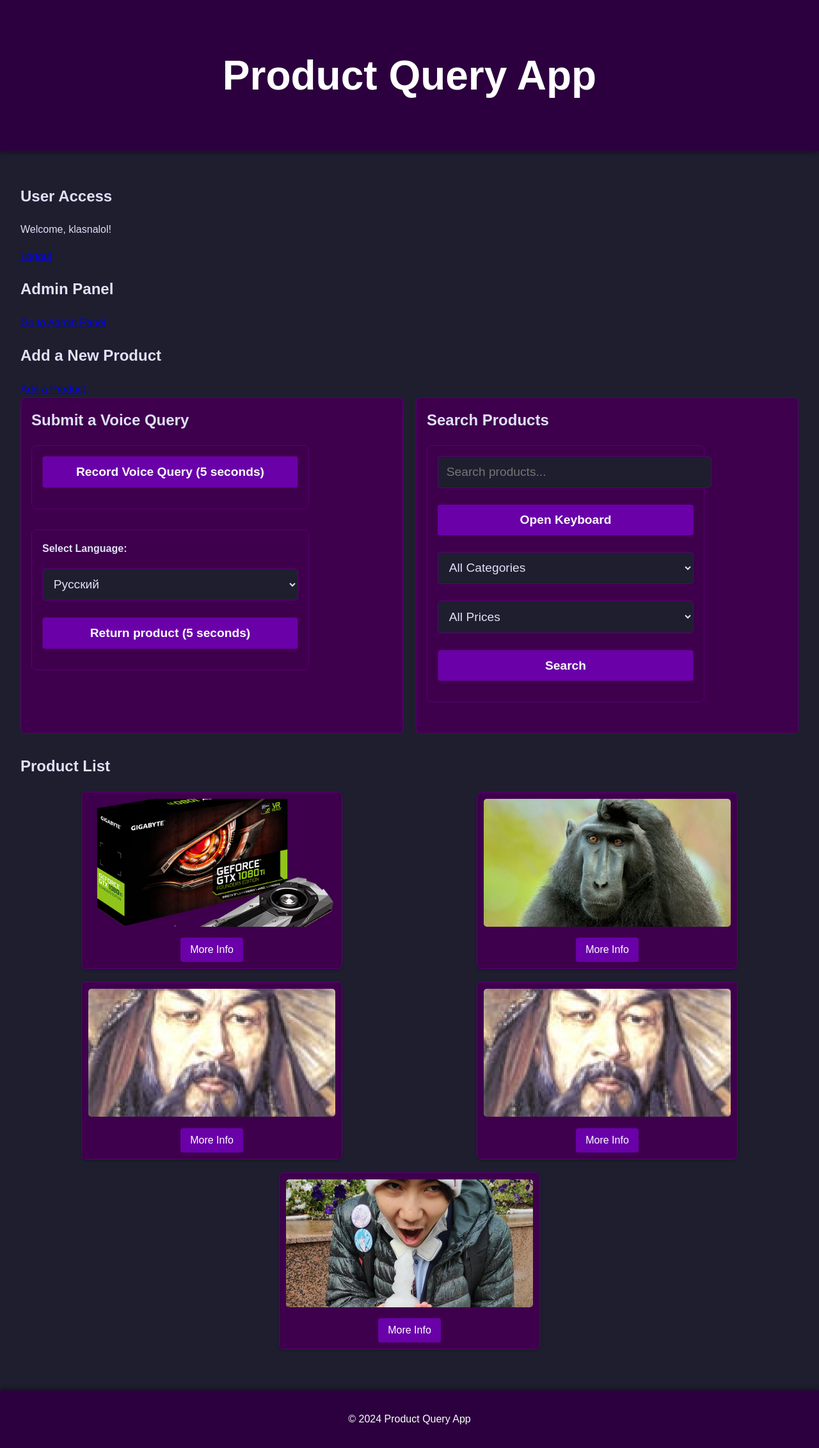
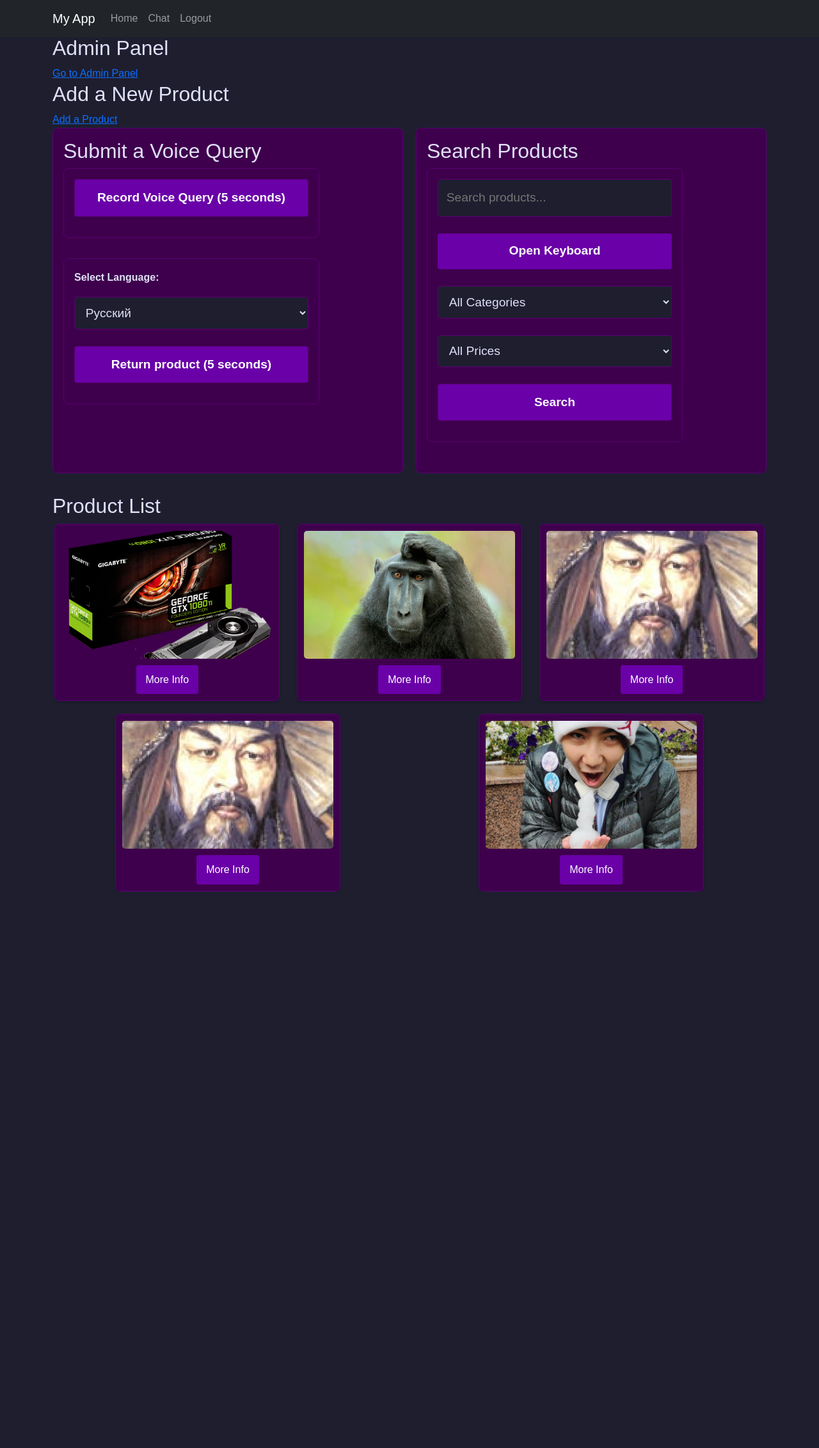
Before and after one commit to klasnalol/workassis, a Flask app: page / in a window 1280 px wide. Shown: the whole page at 64% size. After the commit the page ends 1394 px from the top, so only its background shows below. Run offline with Flask 3, Linux system fonts and the light colour scheme; a user stored in the database is signed in; data comes from the database, SQL or seed files in the repository; data that the repository does not hold is empty.

Commit message:
chat app
da i nasral i cho?

```diff
--- a/n/app.py
+++ b/n/app.py
@@ -1,3 +1,5 @@
+import eventlet
+eventlet.monkey_patch()
 import os
 import sqlite3
 import sounddevice as sd
@@ -6,12 +8,18 @@
 from werkzeug.security import generate_password_hash, check_password_hash
 from werkzeug.utils import secure_filename
 from openai import OpenAI
+from flask_socketio import SocketIO, emit
+from datetime import datetime
+
 
 # Initialize Flask app
 app = Flask(__name__)
 app.config['UPLOAD_FOLDER'] = 'uploads'
 app.secret_key = 'supersecretkey'  # Needed for flash messages
 os.makedirs(app.config['UPLOAD_FOLDER'], exist_ok=True)
+
+# Initialize SocketIO for real-time updates
+socketio = SocketIO(app, async_mode='eventlet')
 
 # OpenAI client setup
 client = OpenAI(api_key=os.environ.get("OPENAI_API_KEY"))
@@ -371,6 +379,79 @@
 
     return jsonify(products_json)
 
+
+# Chat route with history
+@app.route('/chat', methods=['GET'])
+def chat():
+    # Initialize chat history if not present
+    if 'chat_history' not in session:
+        session['chat_history'] = []
+    return render_template('chat.html', chat_history=session['chat_history'])
+
+# Real-time chat communication via text
+@socketio.on('send_text_message')
+def handle_text_message(data):
+    try:
+        user_message = data.get('message', '')
+        if not user_message:
+            return
+
+        # Save user message to chat history
+        timestamp = datetime.now().strftime('%H:%M:%S')
+        session['chat_history'].append({'role': 'user', 'content': user_message, 'timestamp': timestamp})
+        session.modified = True  # Mark session as modified to save changes
+
+        # Emit user message to client immediately
+        emit('receive_message', {'role': 'user', 'content': user_message, 'timestamp': timestamp}, broadcast=True)
+
+        # Pass user message to GPT
+        response = client.chat.completions.create(
+            messages=[{'role': 'user', 'content': user_message}],
+            model='gpt-4o'
+        )
+        bot_message = response.choices[0].message.content
+
+        # Save bot response to chat history
+        session['chat_history'].append({'role': 'bot', 'content': bot_message, 'timestamp': timestamp})
+        session.modified = True  # Mark session as modified to save changes
+
+        # Emit bot response back to the client
+        emit('receive_message', {'role': 'bot', 'content': bot_message, 'timestamp': timestamp}, broadcast=True)
+    except Exception as e:
+        emit('receive_message', {'role': 'error', 'content': f'Error: {str(e)}'}, broadcast=True)
+
+
+# Handle voice input
+@app.route('/voice_input', methods=['POST'])
+def process_voice_input():
+    try:
+        # Record voice for 5 seconds
+        voice_file = record_voice(duration=5, filename="voice_input.wav")
+
+        # Transcribe using Whisper
+        with open(voice_file, "rb") as audio_file:
+            transcription = client.audio.transcriptions.create(
+                model="whisper-1",
+                file=audio_file
+            )
+            user_message = transcription['text']
+
+        # Pass transcription to GPT
+        response = client.chat.completions.create(
+            messages=[{'role': 'user', 'content': user_message}],
+            model='gpt-4o'
+        )
+        bot_message = response['choices'][0]['message']['content']
+
+        # Add the messages to chat history
+        timestamp = datetime.now().strftime('%H:%M:%S')
+        session['chat_history'].append({'role': 'user', 'content': user_message, 'timestamp': timestamp})
+        session['chat_history'].append({'role': 'bot', 'content': bot_message, 'timestamp': timestamp})
+        session.modified = True  # Mark session as modified to save changes
+
+        return jsonify({'user_message': user_message, 'bot_message': bot_message})
+    except Exception as e:
+        return jsonify({'error': str(e)}), 500
 # Start Flask app
 if __name__ == '__main__':
-    app.run(debug=True)
+    socketio.run(app, host='0.0.0.0', port=5000, debug=True)
--- a/n/templates/base.html
+++ b/n/templates/base.html
@@ -3,19 +3,51 @@
 <head>
     <meta charset="UTF-8">
     <meta name="viewport" content="width=device-width, initial-scale=1.0">
-    <title>{% block title %}Product Query App{% endblock %}</title>
+    <title>{% block title %}My Application{% endblock %}</title>
+
+    <!-- Bootstrap CSS -->
+    <link href="https://cdn.jsdelivr.net/npm/bootstrap@5.3.0/dist/css/bootstrap.min.css" rel="stylesheet">
+
+    <!-- Custom CSS -->
     <link rel="stylesheet" href="{{ url_for('static', filename='style.css') }}">
+
+    <style>
+        body {
+            font-family: Arial, sans-serif;
+            padding-top: 56px; /* For fixed navbar */
+        }
+    </style>
 </head>
 <body>
-    <header>
-        <h1>Product Query App</h1>
-    </header>
-    <main>
+    <!-- Navbar -->
+    <nav class="navbar navbar-expand-lg navbar-dark bg-dark fixed-top">
+        <div class="container">
+            <a class="navbar-brand" href="/">My App</a>
+            <button class="navbar-toggler" type="button" data-bs-toggle="collapse" data-bs-target="#navbarNav" aria-controls="navbarNav" aria-expanded="false" aria-label="Toggle navigation">
+                <span class="navbar-toggler-icon"></span>
+            </button>
+            <div class="collapse navbar-collapse" id="navbarNav">
+                <ul class="navbar-nav ml-auto">
+                    <li class="nav-item"><a class="nav-link" href="/">Home</a></li>
+                    <li class="nav-item"><a class="nav-link" href="/chat">Chat</a></li> <!-- Link to Chat Page -->
+                    {% if session.get('user_id') %}
+                        <li class="nav-item"><a class="nav-link" href="/logout">Logout</a></li>
+                    {% else %}
+                        <li class="nav-item"><a class="nav-link" href="/login">Login</a></li>
+                        <li class="nav-item"><a class="nav-link" href="/register">Register</a></li>
+                    {% endif %}
+                </ul>
+            </div>
+        </div>
+    </nav>
+
+    <!-- Main Content -->
+    <div class="container">
         {% block content %}
         {% endblock %}
-    </main>
-    <footer>
-        <p>&copy; 2024 Product Query App</p>
-    </footer>
+    </div>
+
+    <!-- Bootstrap JS Bundle -->
+    <script src="https://cdn.jsdelivr.net/npm/bootstrap@5.3.0/dist/js/bootstrap.bundle.min.js"></script>
 </body>
 </html>
--- a/n/templates/index.html
+++ b/n/templates/index.html
@@ -3,15 +3,7 @@
 {% block title %}Home - Product Query App{% endblock %}
 
 {% block content %}
-<section>
-    <h2>User Access</h2>
-    {% if 'user_id' not in session %}
-        <a href="{{ url_for('login') }}">Login</a> | <a href="{{ url_for('register') }}">Register</a>
-    {% else %}
-        <p>Welcome, {{ session['username'] }}!</p>
-        <a href="{{ url_for('logout') }}">Logout</a>
-    {% endif %}
-</section>
+
 
 <section>
     <h2>Admin Panel</h2>
```
Also changed, not shown: n/templates/chat.html (added, +103 -0 lines).
